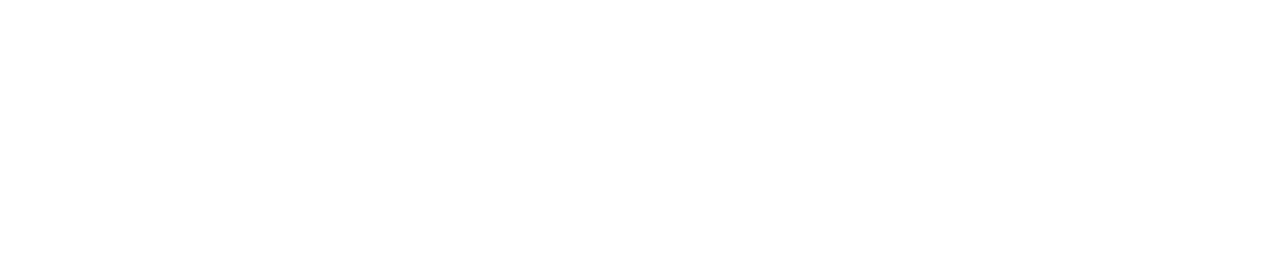
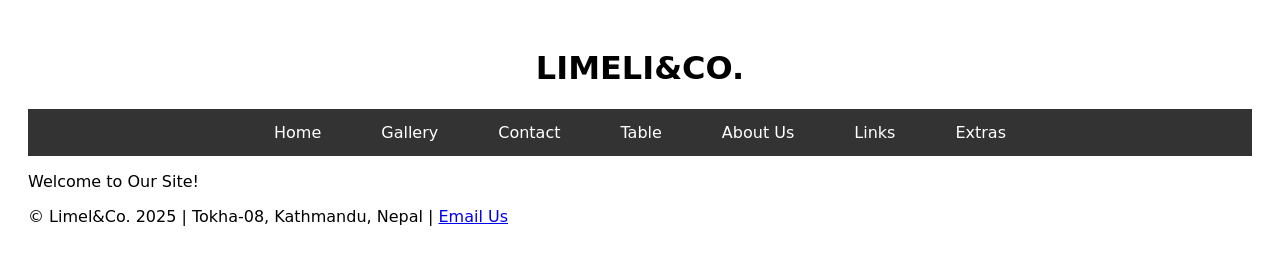
Before and after one commit to d1bashh/ITAssessement2024, a plain HTML site: page index.html in a window 1280 px wide. Drawn offline with Linux system fonts and the light colour scheme.

Commit message:
Basic Headers and Footers

```diff
--- a/css/style.css
+++ b/css/style.css
@@ -0,0 +1,35 @@
+.container {
+    font-family: cursive;
+    max-width: 1320px;
+    margin: auto;
+    background-color: #fff;
+    padding: 20px;
+  }
+
+  nav {
+    background-color: #333;
+  }
+
+  .navbar {
+    display: flex;
+    justify-content: center;
+    list-style: none;
+    padding: 0;
+    margin: 0;
+  }
+
+  .navbar li {
+    margin: 0 10px;
+  }
+
+  .navbar a {
+    display: block;
+    color: white;
+    padding: 14px 20px;
+    text-decoration: none;
+  }
+
+  .navbar a:hover {
+    background-color: #555;
+    color: yellow;
+  }
--- a/index.html
+++ b/index.html
@@ -1,8 +1,36 @@
 <!DOCTYPE html>
+<html lang="en">
 <head>
-    <title>
-        Portfolio Site
-    </title>
+  <meta charset="UTF-8" />
+  <meta name="viewport" content="width=device-width, initial-scale=1.0" />
+  <title>LIMELI&CO. by DIBASH</title>
+  <link rel="stylesheet" href="css/style.css" />
 </head>
-<body></body>
+
+<body>
+  <div class="container">
+    <header>
+      <h1 style="text-align: center;">LIMELI&CO.</h1>
+
+      <nav>
+        <ul class="navbar">
+          <li><a href="index.html">Home</a></li>
+          <li><a href="gallery.html">Gallery</a></li>
+          <li><a href="contact.html">Contact</a></li>
+          <li><a href="table.html">Table</a></li>
+          <li><a href="about.html">About Us</a></li>
+          <li><a href="links.html">Links</a></li>
+          <li><a href="extras.html">Extras</a></li>
+        </ul>
+      </nav>
+
+    </header>
+    <main>
+      <p>Welcome to Our Site!</p>
+    </main>
+    <footer>
+      <p>&copy; Limel&Co. 2025 | Tokha-08, Kathmandu, Nepal | <a href="mailto:limeli2024@gmail.com">Email Us</a></p>
+    </footer>
+  </div>
+</body>
 </html>
```
